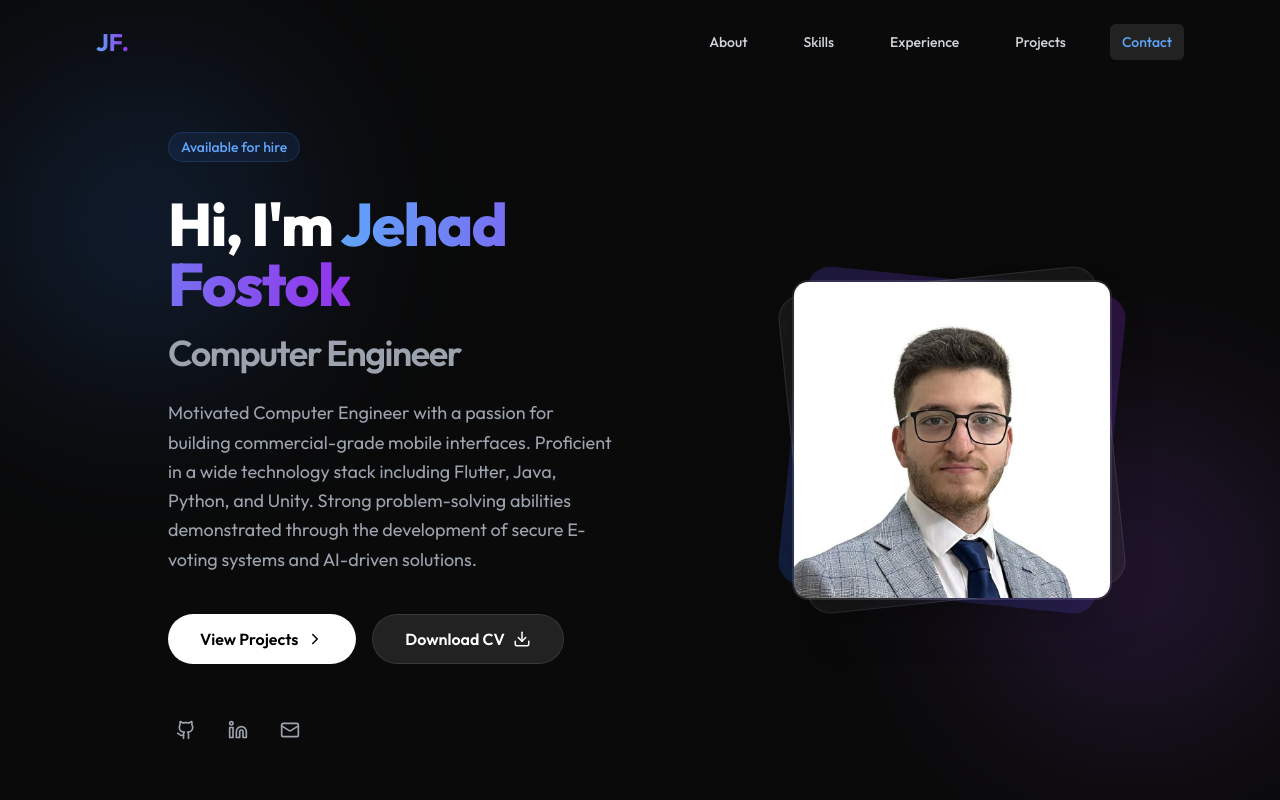
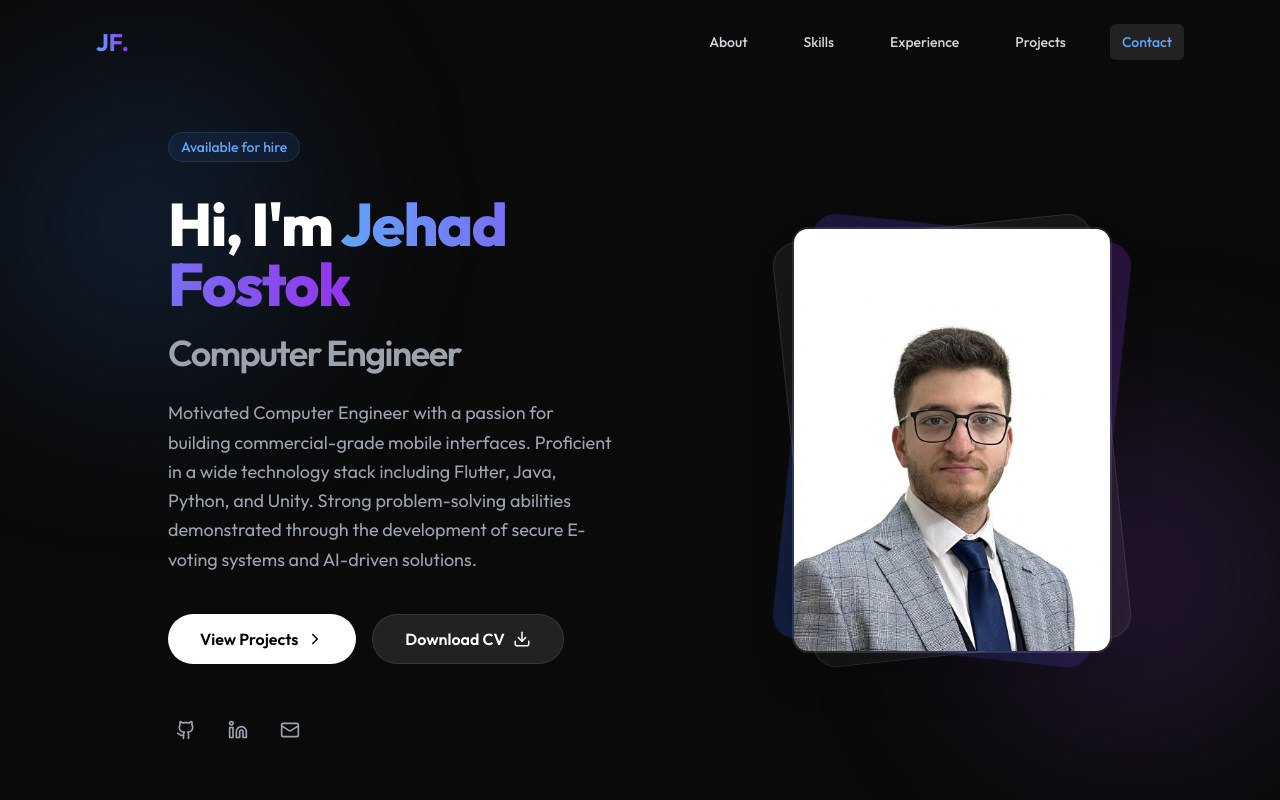
Before and after one commit to Jehad630/jehad_fostok_portfolio, a React (Vite) app: page / in a window 1280 px wide. Shown: the top 800 px of the page. Built offline with nearby package versions, Linux system fonts and the light colour scheme.

Commit message:
change photo

```diff
--- a/components/Hero.tsx
+++ b/components/Hero.tsx
@@ -61,13 +61,19 @@ const Hero: React.FC = () => {
           </div>
 
           <div className="flex-1 flex justify-center md:justify-end">
-            <div className="relative w-64 h-64 md:w-80 md:h-80">
+            {/* Adjusted container for portrait aspect ratio */}
+            <div className="relative w-64 md:w-80 aspect-[3/4]">
               <div className="absolute inset-0 bg-gradient-to-tr from-blue-600 to-purple-600 rounded-3xl rotate-6 opacity-20 animate-pulse"></div>
               <div className="absolute inset-0 bg-white/5 backdrop-blur-sm rounded-3xl -rotate-6 border border-white/10"></div>
               <img
                 src={IMAGES.profile}
                 alt="Jehad Fostok"
                 className="absolute inset-0 w-full h-full object-cover rounded-2xl shadow-2xl border-2 border-white/10"
+                onError={(e) => {
+                  const target = e.target as HTMLImageElement;
+                  // Fallback if the user hasn't uploaded the image yet
+                  target.src = "https://placehold.co/600x800/171717/ffffff?text=Upload+profile.png";
+                }}
               />
             </div>
           </div>
```
